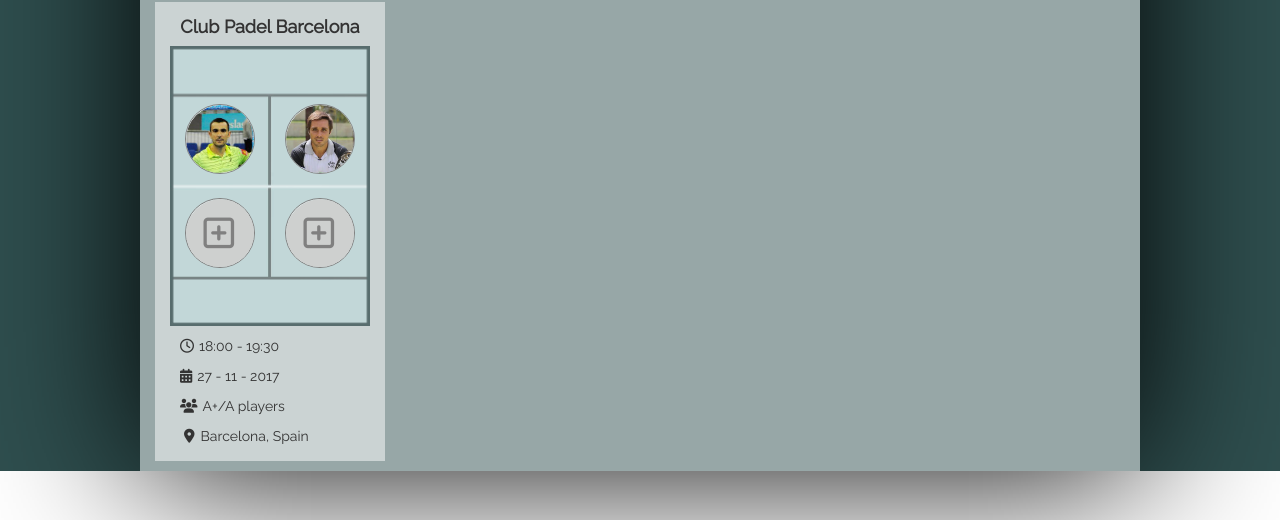
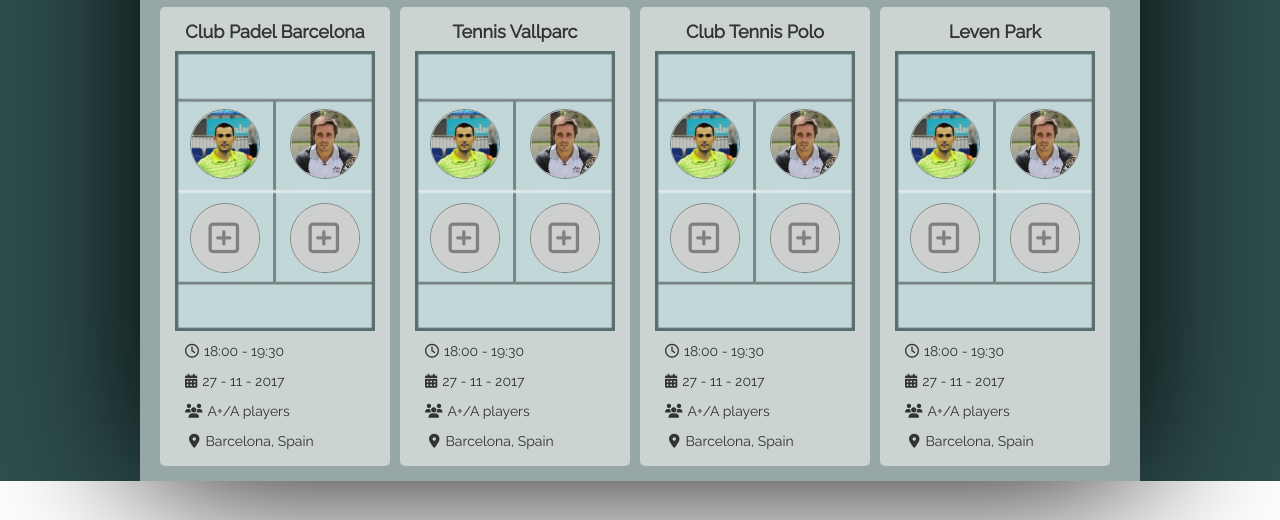
Before and after one commit to jaumereg/final-project, a website: page public/main-page.html in a window 1280 px wide. Shown: the part 280-800 px from the top of the page. Drawn offline with nearby package versions, Linux system fonts and the light colour scheme.

Commit message:
styles updated

```diff
--- a/public/main-page.html
+++ b/public/main-page.html
@@ -74,13 +74,15 @@
         <!--..............-->
         <!--..............-->
         <div class="container main-page-container">
+        <div class="header-main">
             <h1>Welcome to PadelGO!</h1>
             <hr class="divider">
             <p class="subtitle">Would you like to join someone's match in your city? Do you want to know who is in you level and plays near you? Do you want to meet new PadelGO users?</p>
             <hr class="divider">
+            </div>
             <h2>Today's matches</h2>
             <ul class="matches-container">
-                <li class="list-unstyled">
+                <li class="list-unstyled li-match">
                     <div class="match-container">
                         <h4>Club Padel Barcelona</h4>
                         <a href="user-profile.html" class="user-1 user-filled" data-toggle="tooltip" title="Pablo Lima"><i class="fa fa-eye"></i><img src="img/lima.jpg"></a>
@@ -94,6 +96,49 @@
                         <p class="location"><i class="fa fa-map-marker" aria-hidden="true"></i><span>Barcelona, Spain</span></p>
                     </div>
                 </li>
+                <li class="list-unstyled li-match">
+                    <div class="match-container">
+                        <h4>Tennis Vallparc</h4>
+                        <a href="user-profile.html" class="user-1 user-filled" data-toggle="tooltip" title="Pablo Lima"><i class="fa fa-eye"></i><img src="img/lima.jpg"></a>
+                        <a href="user-profile.html" class="user-2 user-filled" data-toggle="tooltip" title="Fernando Belasteguin"><i class="fa fa-eye"></i><img src="img/bela.jpg"></a>
+                        <a href="#" class="user-3 user-empty" data-toggle="tooltip" data-placement="bottom" title="Join match"><i class="fa  fa-plus-square-o"></i><img src="img/blank.jpg"></a>
+                        <a href="#" class="user-4 user empty" data-toggle="tooltip" data-placement="bottom" title="Join match"><i class="fa  fa-plus-square-o"></i><img src="img/blank.jpg"></a>
+                        <img class="img-responsive" src="img/padel-court2.jpg" width="200px">
+                        <p class="time"><i class="fa fa-clock-o" aria-hidden="true"></i><span>18:00 - 19:30</span></p>
+                        <p class="date"><i class="fa fa-calendar" aria-hidden="true"></i><span>27 - 11 - 2017</span></p>
+                        <p class="users-level"><i class="fa fa-users" aria-hidden="true"></i><span>A+/A players</span></p>
+                        <p class="location"><i class="fa fa-map-marker" aria-hidden="true"></i><span>Barcelona, Spain</span></p>
+                    </div>
+                </li>
+                <li class="list-unstyled li-match">
+                    <div class="match-container">
+                        <h4>Club Tennis Polo</h4>
+                        <a href="user-profile.html" class="user-1 user-filled" data-toggle="tooltip" title="Pablo Lima"><i class="fa fa-eye"></i><img src="img/lima.jpg"></a>
+                        <a href="user-profile.html" class="user-2 user-filled" data-toggle="tooltip" title="Fernando Belasteguin"><i class="fa fa-eye"></i><img src="img/bela.jpg"></a>
+                        <a href="#" class="user-3 user-empty" data-toggle="tooltip" data-placement="bottom" title="Join match"><i class="fa  fa-plus-square-o"></i><img src="img/blank.jpg"></a>
+                        <a href="#" class="user-4 user empty" data-toggle="tooltip" data-placement="bottom" title="Join match"><i class="fa  fa-plus-square-o"></i><img src="img/blank.jpg"></a>
+                        <img class="img-responsive" src="img/padel-court2.jpg" width="200px">
+                        <p class="time"><i class="fa fa-clock-o" aria-hidden="true"></i><span>18:00 - 19:30</span></p>
+                        <p class="date"><i class="fa fa-calendar" aria-hidden="true"></i><span>27 - 11 - 2017</span></p>
+                        <p class="users-level"><i class="fa fa-users" aria-hidden="true"></i><span>A+/A players</span></p>
+                        <p class="location"><i class="fa fa-map-marker" aria-hidden="true"></i><span>Barcelona, Spain</span></p>
+                    </div>
+                </li>
+                <li class="list-unstyled li-match">
+                    <div class="match-container">
+                        <h4>Leven Park</h4>
+                        <a href="user-profile.html" class="user-1 user-filled" data-toggle="tooltip" title="Pablo Lima"><i class="fa fa-eye"></i><img src="img/lima.jpg"></a>
+                        <a href="user-profile.html" class="user-2 user-filled" data-toggle="tooltip" title="Fernando Belasteguin"><i class="fa fa-eye"></i><img src="img/bela.jpg"></a>
+                        <a href="#" class="user-3 user-empty" data-toggle="tooltip" data-placement="bottom" title="Join match"><i class="fa  fa-plus-square-o"></i><img src="img/blank.jpg"></a>
+                        <a href="#" class="user-4 user empty" data-toggle="tooltip" data-placement="bottom" title="Join match"><i class="fa  fa-plus-square-o"></i><img src="img/blank.jpg"></a>
+                        <img class="img-responsive" src="img/padel-court2.jpg" width="200px">
+                        <p class="time"><i class="fa fa-clock-o" aria-hidden="true"></i><span>18:00 - 19:30</span></p>
+                        <p class="date"><i class="fa fa-calendar" aria-hidden="true"></i><span>27 - 11 - 2017</span></p>
+                        <p class="users-level"><i class="fa fa-users" aria-hidden="true"></i><span>A+/A players</span></p>
+                        <p class="location"><i class="fa fa-map-marker" aria-hidden="true"></i><span>Barcelona, Spain</span></p>
+                    </div>
+                </li>
+
             </ul>
         </div>
         <!--..............-->
--- a/public/styles/scss/_styles-original-design.scss
+++ b/public/styles/scss/_styles-original-design.scss
@@ -393,7 +393,7 @@
     }
     .matches-container {
         display: flex;
-        padding:0;
+        padding: 0;
         flex-wrap: wrap;
     }
     .user-1,
@@ -440,7 +440,8 @@
     }
     .match-container {
         padding: 5px 15px 5px 15px;
-        background-color: rgba(255,255,255,0.5);
+        background-color: rgba(255, 255, 255, 0.5);
+        border-radius: 5px;
         h4 {
             font-weight: bold;
             text-align: center;
@@ -453,9 +454,10 @@
             margin-right: 5px;
         }
         p .fa-map-marker {
-                margin-left: 14px;
-    margin-right: 6px;
+            margin-left: 14px;
+            margin-right: 6px;
         }
+
     }
     .user-1 {
         margin-left: 15px;
@@ -473,4 +475,10 @@
         margin-left: 115px;
         margin-top: 152px;
     }
+    .li-match {
+        margin: 5px;
+    }
+    .header-main {
+        background-color: green;
+    }
 }
```
Also changed, not shown: public/styles/css/styles.css.
